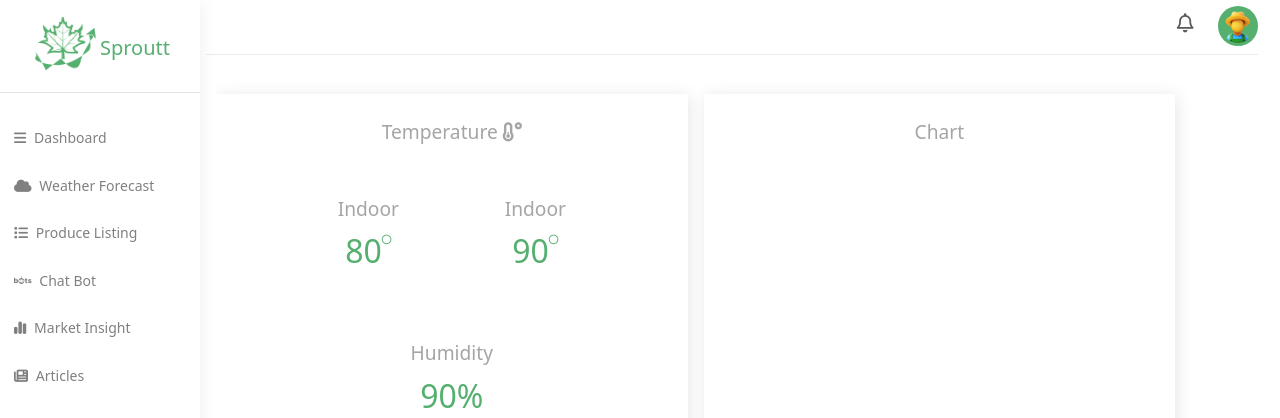
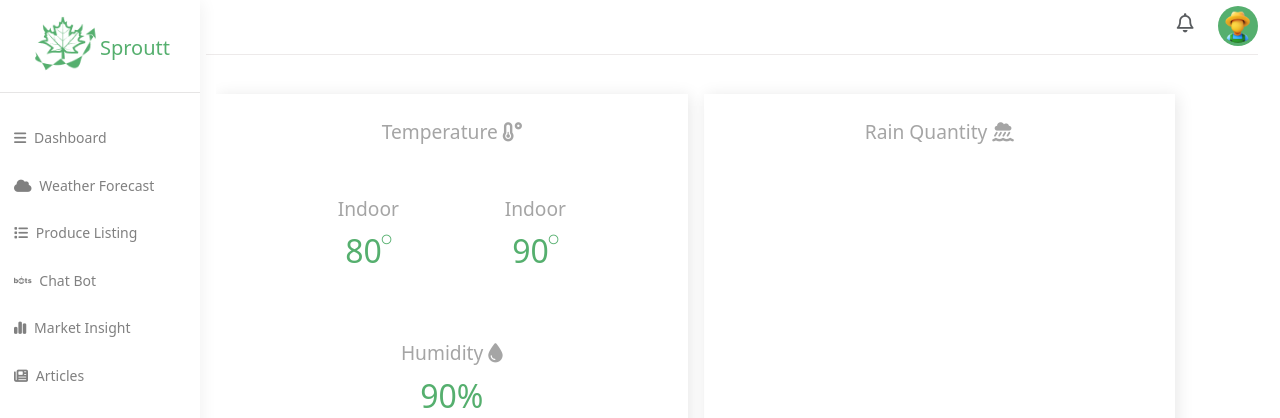
Before and after one commit to mario0070/Farmer-support-265, a React (Vite) app: page /weather in a window 1280 px wide. Shown: the top 418 px of the page. Built offline with nearby package versions, Linux system fonts and the light colour scheme.

Commit message:
Forecast

```diff
--- a/src/pages/weather.jsx
+++ b/src/pages/weather.jsx
@@ -48,7 +48,7 @@ export default function Weather() {
                 </div>
 
                 <div className="humidity mt-5 text-center">
-                  <p className="name mb-1">Humidity</p>
+                  <p className="name mb-1">Humidity <i class="fa-solid fa-droplet"></i></p>
                   <p className="num">90%</p>
                 </div>
 
@@ -56,7 +56,7 @@ export default function Weather() {
 
               <div className="section">
                 <div className="temp mt-2 text-center">
-                  <p className="">Chart</p>
+                  <p className="">Rain Quantity <i class="fa-solid fa-cloud-showers-water"></i></p>
                 </div>
               </div>
 
```
